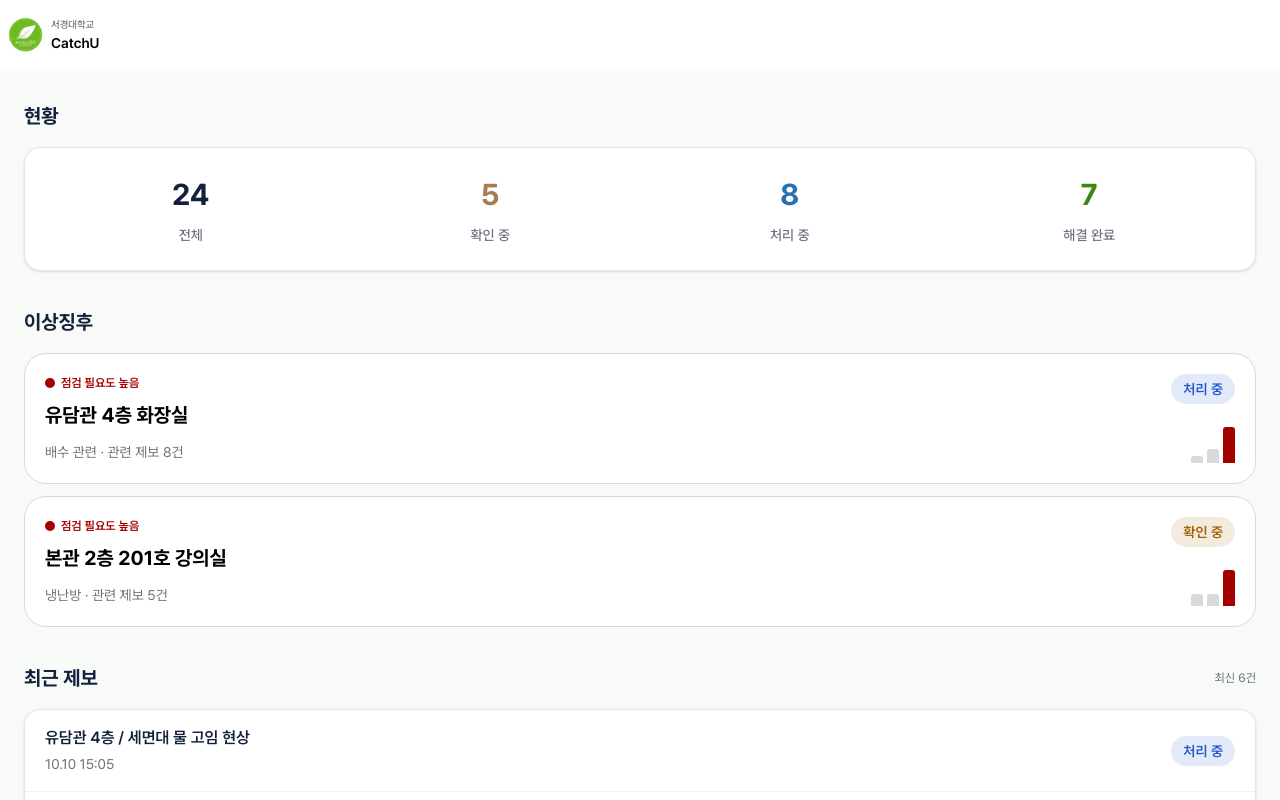
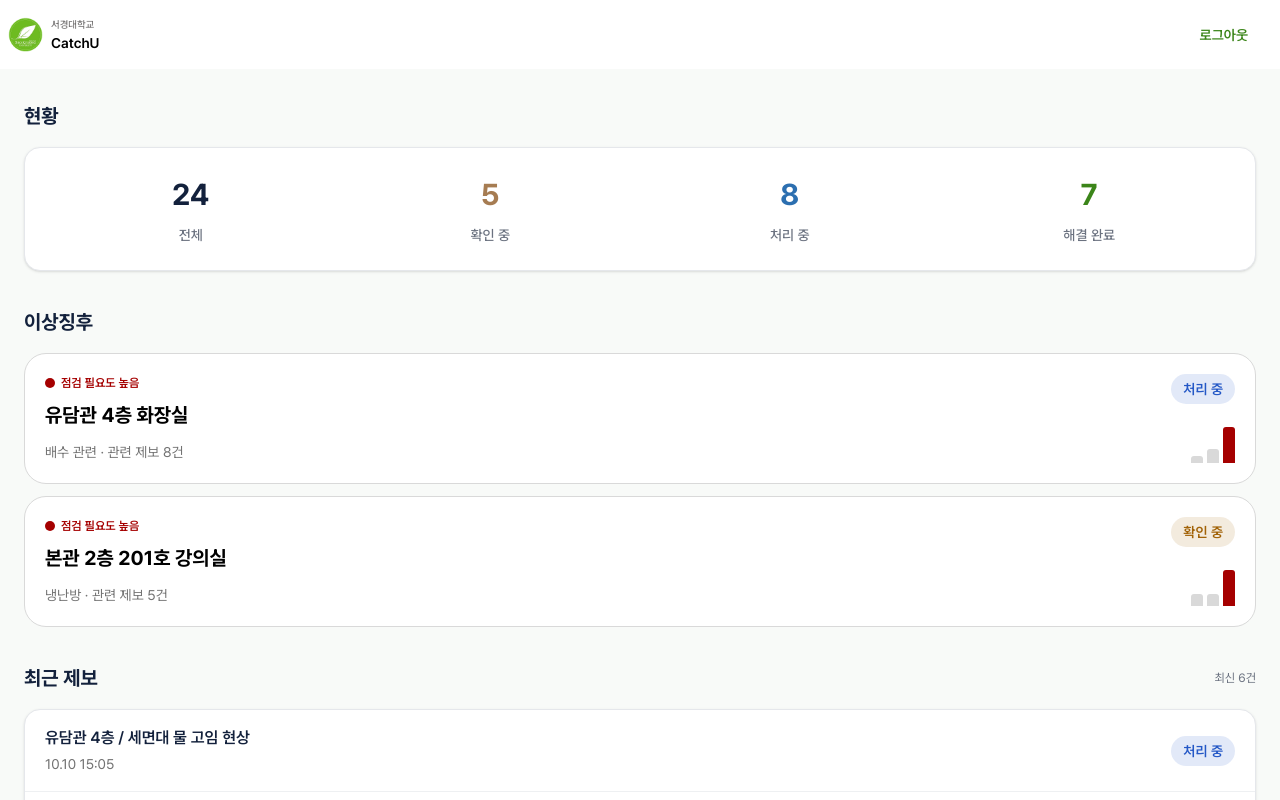
Before and after one commit to 5nel-day1/FE, a React (Vite) app: page /admin/dashboard in a window 1280 px wide. Shown: the top 800 px of the page. Built offline with nearby package versions, Linux system fonts and the light colour scheme; no server answers.

Commit message:
✨ Feat: 관리자 대시보드 로그아웃 API 연동

```diff
--- a/src/pages/AdminDashboard/AdminDashboard.tsx
+++ b/src/pages/AdminDashboard/AdminDashboard.tsx
@@ -1,13 +1,48 @@
+import { useState } from "react";
+import { useNavigate } from "react-router-dom";
+
 import DashboardSummary from "../../components/adminDashboard/DashboardSummary";
 import AnomalyCard from "../../components/adminDashboard/AnomalyCard";
 import RecentReportList from "../../components/adminDashboard/RecentReportList";
+
 import { issueAnalyses } from "../../mocks/adminDashboard";
+
 import Header from "../../components/header/Header";
+
+import { logoutUser } from "../../api/auth";
 import { useIssueStore } from "../../stores/useIssueStore";
+import { useAuthStore } from "../../stores/useAuthStore";
 
 const AdminDashboard = () => {
-  // Zustand에서 현재 문제 상태 가져오기
+  const navigate = useNavigate();
+
   const issues = useIssueStore((state) => state.issues);
+  const logout = useAuthStore((state) => state.logout);
+
+  const [isLoggingOut, setIsLoggingOut] = useState(false);
+
+  // 관리자 로그아웃
+  const handleLogout = async () => {
+    if (isLoggingOut) return;
+
+    setIsLoggingOut(true);
+
+    try {
+      const response = await logoutUser();
+
+      if (!response.success) {
+        console.error("서버 로그아웃 실패:", response.message);
+      }
+    } catch (error) {
+      console.error("서버 로그아웃 요청 실패:", error);
+    } finally {
+      // 서버 요청 결과와 관계없이 로컬 인증 정보 초기화
+      logout();
+
+      // 관리자 로그인 페이지로 이동
+      navigate("/admin/login", { replace: true });
+    }
+  };
 
   // 점검 필요도가 높고 아직 해결되지 않은 문제만 표시
   const highPriorityAnalyses = issueAnalyses.filter(
@@ -18,8 +53,42 @@ const AdminDashboard = () => {
 
   return (
     <main className="min-h-0 w-full flex-1 overflow-y-auto bg-[#F8FAF8]">
-      <Header />
+      {/* 관리자 헤더 */}
+      <div className="relative w-full">
+        <Header />
 
+        {/* 로그아웃 버튼 */}
+        <button
+          type="button"
+          onClick={handleLogout}
+          disabled={isLoggingOut}
+          className="
+            absolute
+            right-4
+            top-1/2
+            -translate-y-1/2
+            cursor-pointer
+            rounded-md
+            px-2
+            py-1
+            text-sm
+            font-semibold
+            text-[#3B8519]
+            transition-colors
+            hover:text-[#3B8519]
+            disabled:cursor-not-allowed
+            disabled:opacity-50
+            focus-visible:outline-2
+            focus-visible:outline-offset-2
+            focus-visible:outline-[#3B8519]
+            sm:right-6
+          "
+        >
+          {isLoggingOut ? "로그아웃 중..." : "로그아웃"}
+        </button>
+      </div>
+
+      {/* 대시보드 콘텐츠 */}
       <div className="w-full px-4 pb-12 pt-6 sm:px-6 sm:pt-8">
         <div className="space-y-9">
           {/* 제보 현황 */}
```
